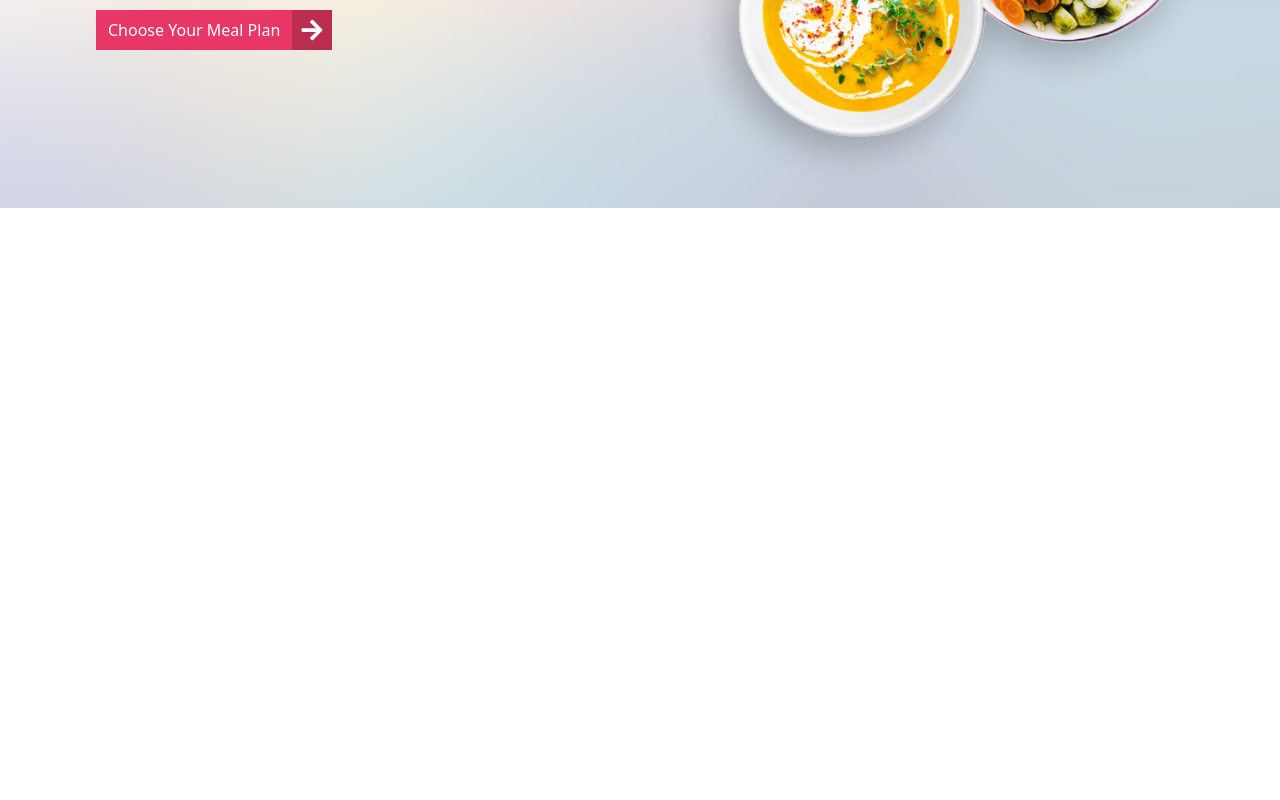
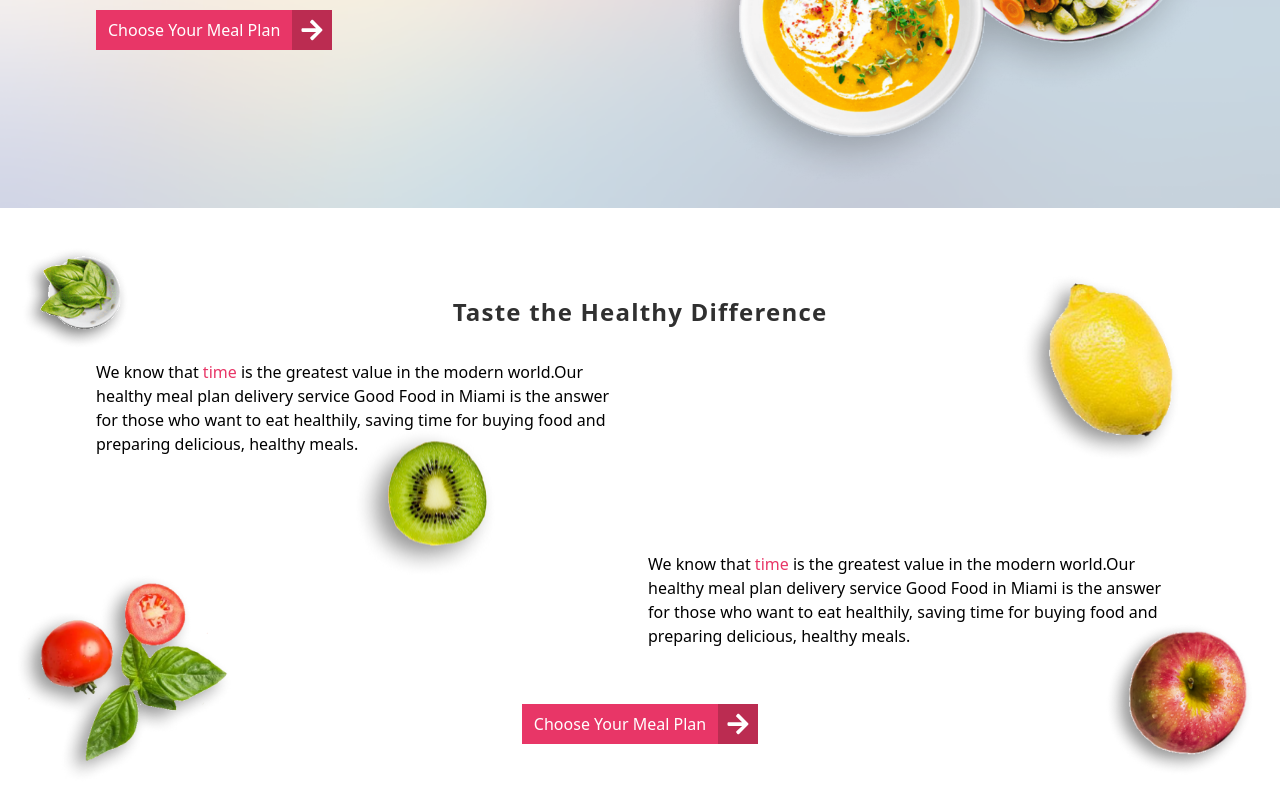
Before and after one commit to mfeti/BULE_RESTURANT, a React (Vite) app: page / in a window 1280 px wide. Shown: the part 460-1260 px from the top of the page. Before the commit the page ends 800 px from the top, so only its background shows below. Built offline with nearby package versions, Linux system fonts and the light colour scheme; a web font is replaced by a local one.

Commit message:
Banner completed

```diff
--- a/src/App.jsx
+++ b/src/App.jsx
@@ -1,3 +1,4 @@
+import Banner from "./components/Banner";
 import Hero from "./components/Hero";
 import Navbar from "./components/Navbar";
 
@@ -7,6 +8,7 @@ function App() {
       <Navbar />
       <main>
         <Hero />
+        <Banner />
       </main>
     </div>
   );
--- a/src/assets/png/index.js
+++ b/src/assets/png/index.js
@@ -1,2 +1,6 @@
 import apple from "./apple.png";
-export { apple };
+import kiwi from "./kiwi.png";
+import leaf from "./leaf.png";
+import lemon from "./lemon.png";
+import tomato from "./tomato.png";
+export { apple, kiwi, leaf, lemon, tomato };
--- /dev/null
+++ b/src/components/Banner.jsx
@@ -0,0 +1,53 @@
+import PrimaryButton from "../ui/PrimaryButton";
+import { apple, kiwi, leaf, lemon, tomato } from "../assets/png";
+
+function Banner() {
+  return (
+    <section className="2xl:px-40 xl:px-24 sm:px-16 px-8 sm:py-14 py-7 relative">
+      <div>
+        <h2 className="tracking-wider font-semibold text-center text-2xl py-8 text-dark">
+          Taste the Healthy Difference
+        </h2>
+        <div className="grid sm:grid-cols-2 grid-cols-1 grid-rows-2 gap-4 space-y-10">
+          <p>
+            We know that <span className="text-primary">time</span> is the
+            greatest value in the modern world.Our healthy meal plan delivery
+            service Good Food in Miami is the answer for those who want to eat
+            healthily, saving time for buying food and preparing delicious,
+            healthy meals.
+          </p>
+          <div className=""></div>
+          <div className=""></div>
+          <p>
+            We know that <span className="text-primary">time</span> is the
+            greatest value in the modern world.Our healthy meal plan delivery
+            service Good Food in Miami is the answer for those who want to eat
+            healthily, saving time for buying food and preparing delicious,
+            healthy meals.
+          </p>
+        </div>
+        <div className="flex justify-center sm:mt-14 mt-10">
+          <PrimaryButton />
+        </div>
+      </div>
+      {/* bg fruits png */}
+      <div className="absolute top-5 -left-16 z-[-999] sm:left-0 sm:opacity-100 opacity-30">
+        <img src={leaf} alt="leaf" className="max-w-[160px] object-contain" />
+      </div>
+      <div className="absolute sm:bottom-0 -left-16 sm:left-0 opacity-30 sm:opacity-100">
+        <img src={tomato} alt="tomato" className="max-w-[280px]" />
+      </div>
+      <div className="absolute sm:right-20 -right-16 top-10 opacity-30 sm:opacity-100">
+        <img src={lemon} alt="lemon" className="max-w-[200px]" />
+      </div>
+      <div className="hidden sm:block absolute right-0 bottom-0">
+        <img src={apple} alt="apple" className="max-w-[200px]" />
+      </div>
+      <div className="absolute  top-1/2 -translate-y-1/2 left-1/3 -translate-x-1/2 z-[-999] opacity-30 sm:opacity-100">
+        <img src={kiwi} alt="kiwi" className="max-w-[180px]" />
+      </div>
+    </section>
+  );
+}
+
+export default Banner;
--- a/src/constants/index.js
+++ b/src/constants/index.js
@@ -1,5 +1,4 @@
 import { heroBg } from "../assets";
-
 export const navLinks = [
   { href: "#home", label: "Home" },
   { href: "#about-us", label: "About Us" },
```
